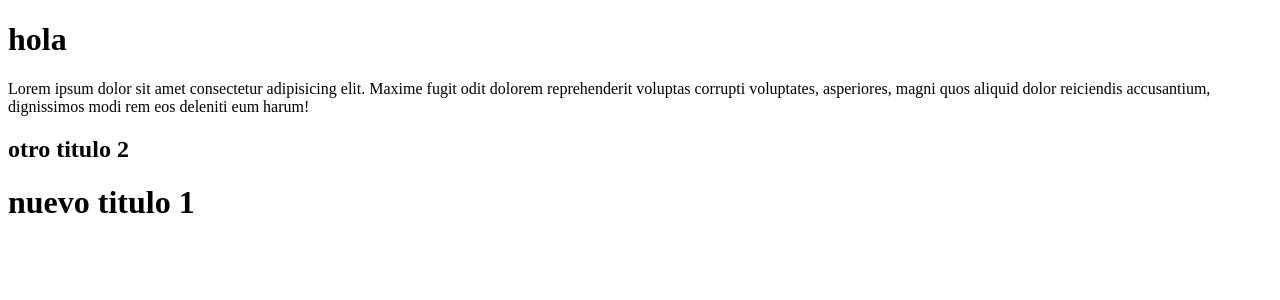
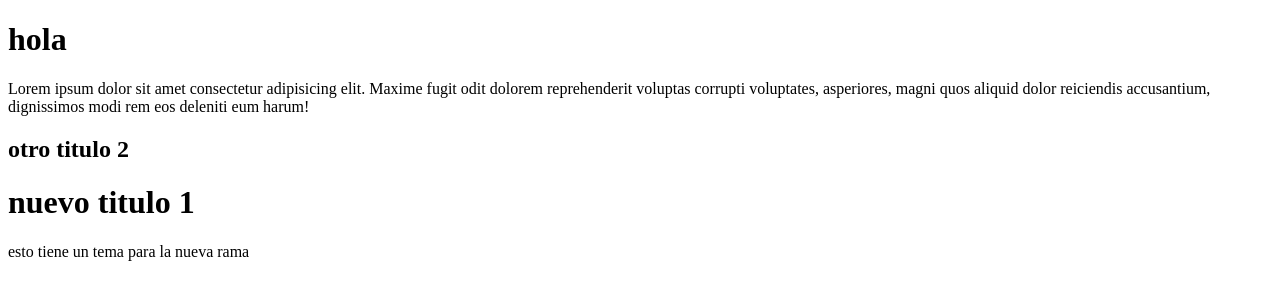
Before and after one commit to lemangoste/prueba2, a plain HTML site: page index.html in a window 1280 px wide. Drawn offline with Linux system fonts and the light colour scheme.

Commit message:
en la nueva rama cambio

```diff
--- a/index.html
+++ b/index.html
@@ -11,5 +11,6 @@
     <p>Lorem ipsum dolor sit amet consectetur adipisicing elit. Maxime fugit odit dolorem reprehenderit voluptas corrupti voluptates, asperiores, magni quos aliquid dolor reiciendis accusantium, dignissimos modi rem eos deleniti eum harum!</p>
     <h2>otro titulo 2</h2>
     <h1>nuevo titulo 1</h1>
+    <p>esto tiene un tema para la nueva rama</p>
 </body>
 </html>
```
